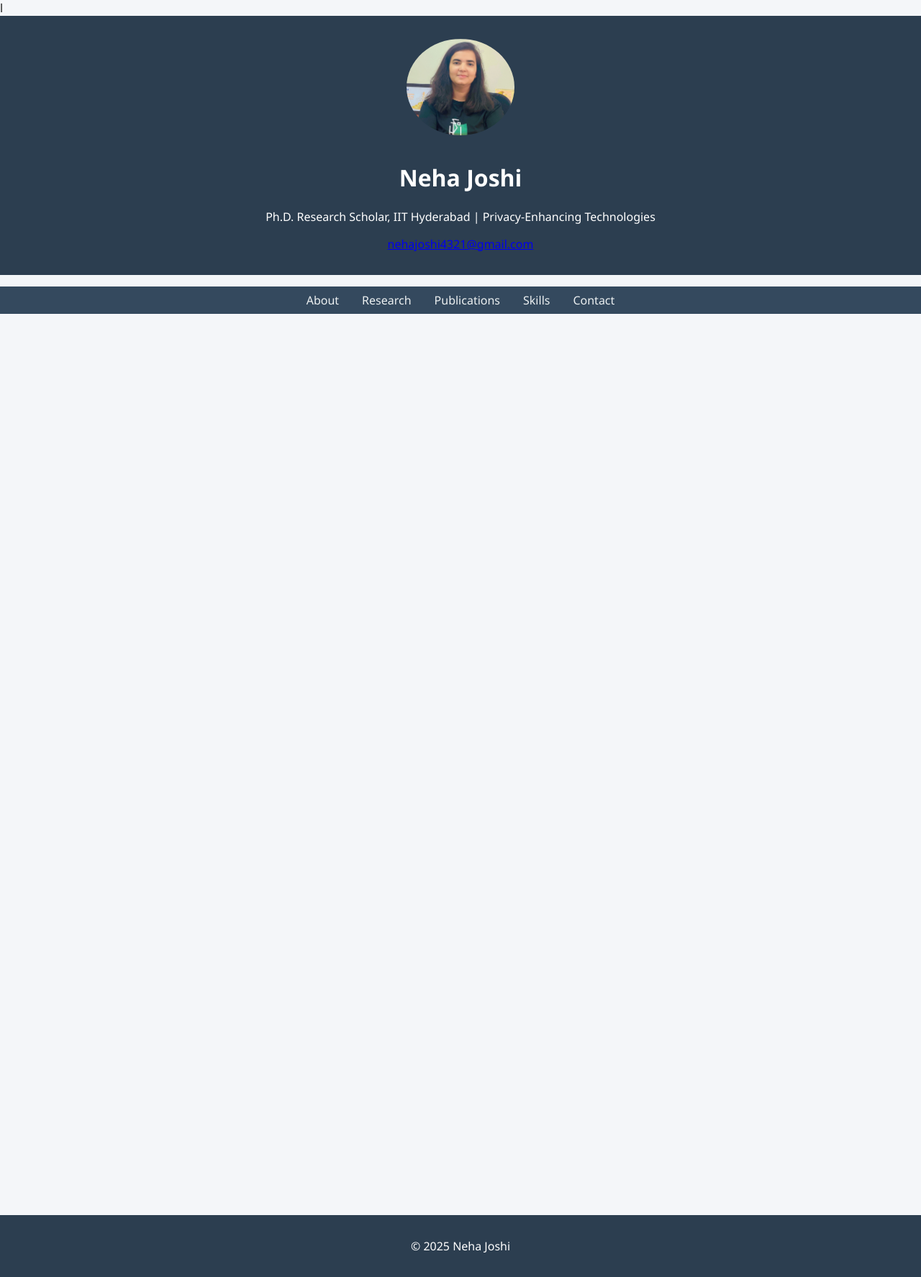
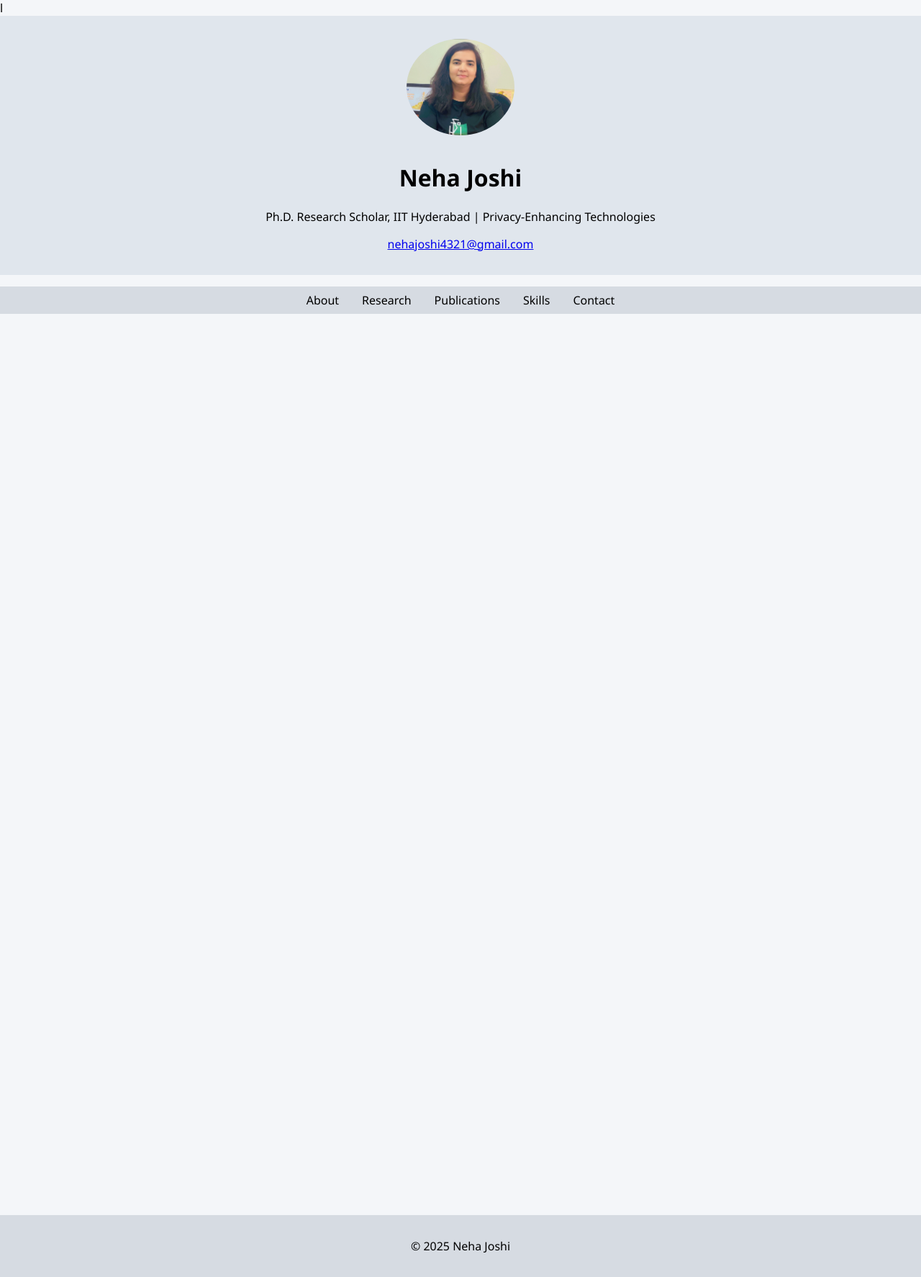
Before and after one commit to nehajoshi4321/neha.github.io, a plain HTML site: page index.html in a window 1280 px wide. Shown: the whole page at 72% size. Drawn offline with Linux system fonts and the light colour scheme.

Commit message:
Update style.css

```diff
--- a/style.css
+++ b/style.css
@@ -4,12 +4,12 @@ html {
 body {
     font-family: 'Segoe UI', Tahoma, Geneva, Verdana, sans-serif;
     margin: 0;
-    background: #f4f6f9; /* soft neutral background */
-    color: #1e1e1e;
+    background: #f4f6f9;
+    color: black; /* changed */
 }
 header {
-    background: #2c3e50; /* deep blue-gray */
-    color: white;
+    background: #e0e6ed; /* lighter background for contrast */
+    color: black; /* changed from white to black */
     text-align: center;
     padding: 2rem 1rem;
 }
@@ -23,7 +23,7 @@ header .profile-pic:hover {
     transform: scale(1.05);
 }
 nav ul {
-    background: #34495e; /* consistent with header but slightly lighter */
+    background: #d6dbe2; /* lighter nav for black text */
     padding: 0.5rem;
     display: flex;
     justify-content: center;
@@ -33,11 +33,11 @@ nav ul li {
     margin: 0 1rem;
 }
 nav ul li a {
-    color: #ecf0f1;
+    color: black; /* changed from light gray to black */
     text-decoration: none;
 }
 nav ul li a:hover {
-    border-bottom: 2px solid #ecf0f1;
+    border-bottom: 2px solid black;
     transition: border 0.3s ease;
 }
 section {
@@ -53,13 +53,13 @@ section.visible {
     transform: none;
 }
 h2 {
-    border-bottom: 2px solid #2980b9; /* refined blue tone */
+    border-bottom: 2px solid #2980b9;
     padding-bottom: 0.3rem;
-    color: #2c3e50;
+    color: black; /* changed from blue-gray */
 }
 footer {
-    background: #2c3e50;
-    color: white;
+    background: #d6dbe2; /* lighter footer background */
+    color: black; /* changed from white to black */
     text-align: center;
     padding: 1rem;
 }
```
